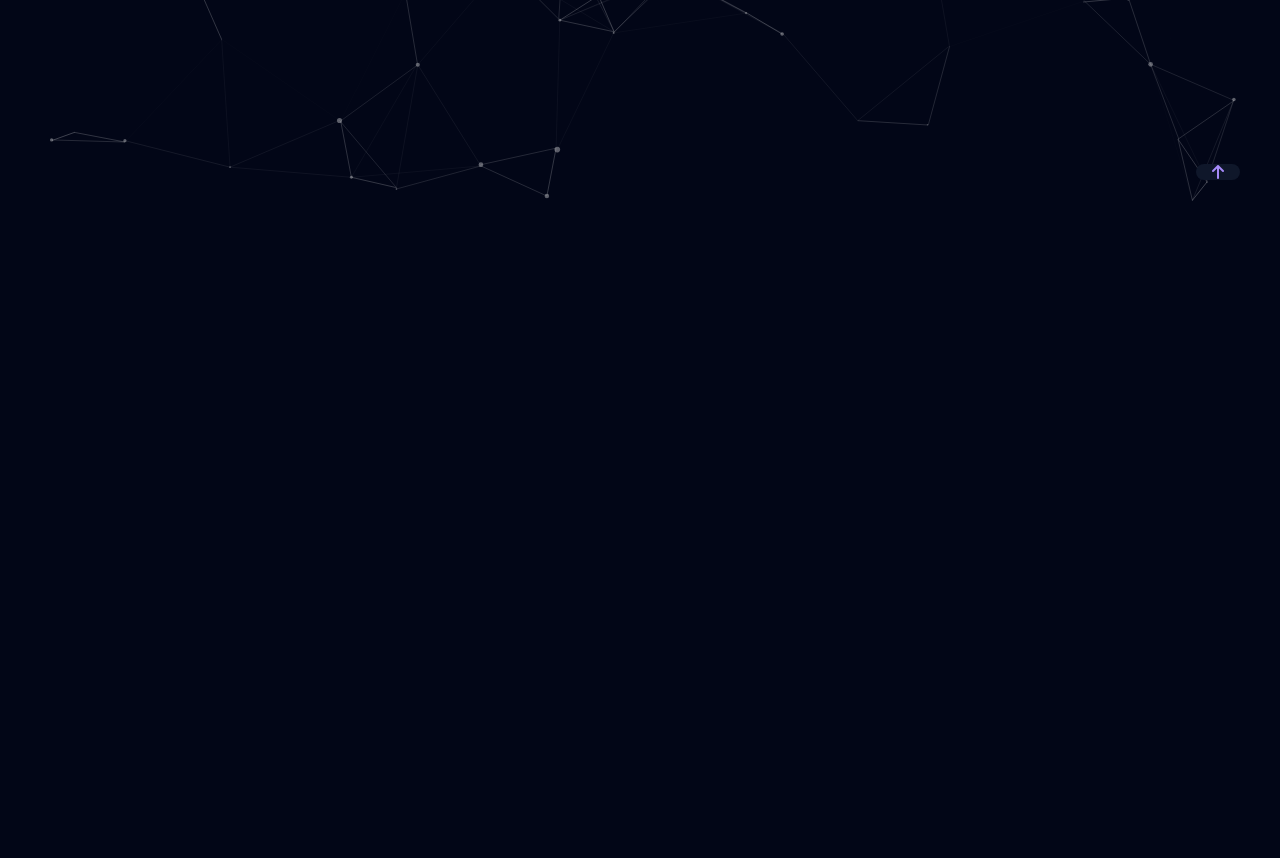
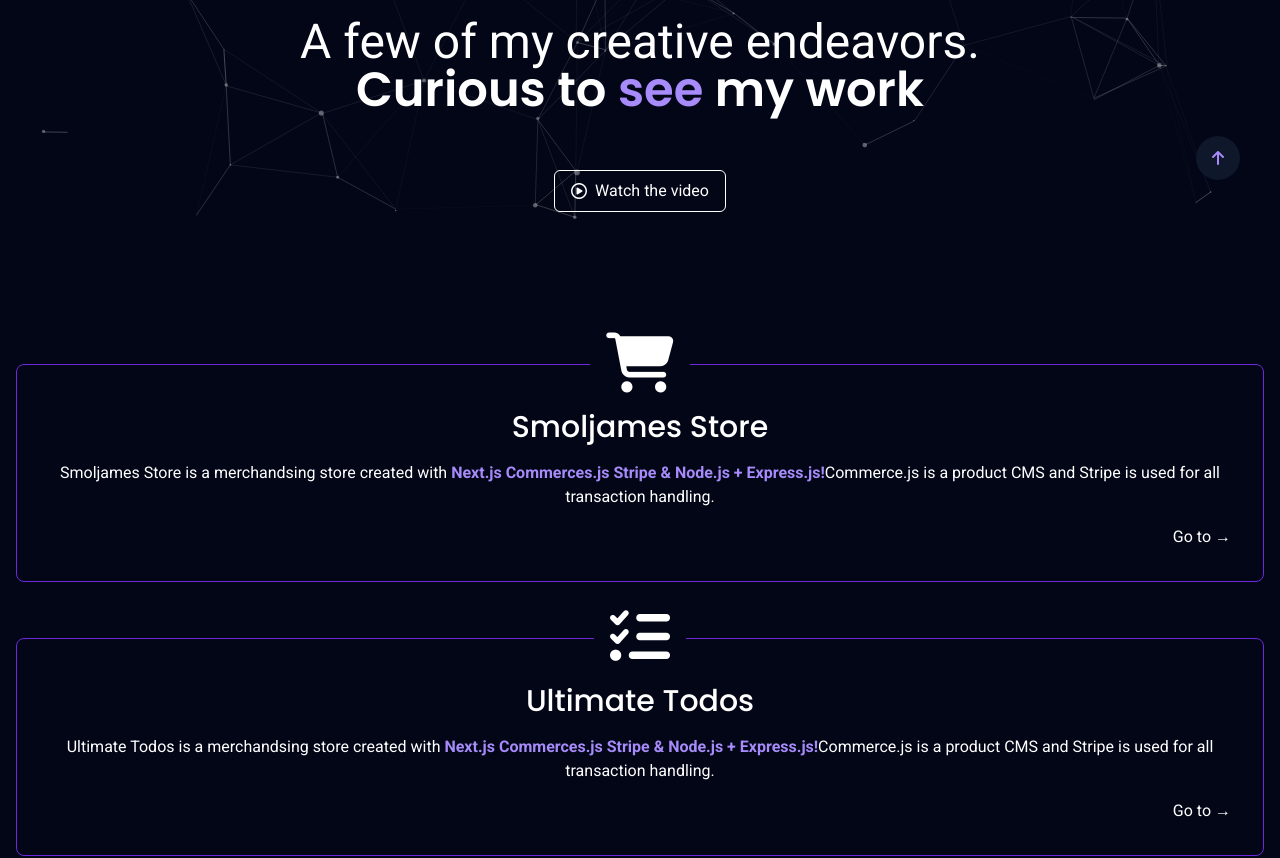
Before and after one commit to eyassud/my-amazingly-awesome-portifolio, a SvelteKit app: page / in a window 1280 px wide. Shown: the part 580-1438 px from the top of the page. Before the commit the page ends 800 px from the top, so only its background shows below. Built offline with nearby package versions, Linux system fonts and the light colour scheme.

Commit message:
Projects section completed

```diff
--- a/src/components/Main.svelte
+++ b/src/components/Main.svelte
@@ -1,4 +1,11 @@
-<script>
+<script lang="ts">
+  import Step from "./Step.svelte";
+
+  let steps: any[] = [
+    { name: "Smoljames Store", icon: "fa-solid fa-cart-shopping" },
+    { name: "Ultimate Todos", icon: "fa-solid fa-list-check" },
+    { name: "Pokedex", icon: "fa-solid fa-diagram-project" },
+  ];
 </script>
 
 <main class="flex flex-col flex-1 p-4">
@@ -30,7 +37,59 @@
       >
     </div>
     <div class="relative shadow-2xl grid place-items-center">
-        <img src={"images/me.jpg"} alt="Profile image" class="object-cover z-[2] max-h-[70vh]" />
+      <img
+        src={"images/me.jpg"}
+        alt="Dan Eyassu"
+        class="object-cover z-[2] max-h-[70vh]"
+      />
+    </div>
+  </section>
+
+  <section id="projects" class="py-20 lg:py-32 flex flex-col gap-24">
+    <div class="flex flex-col text-center">
+      <h6 class="text-lg sm:text-xl md:text-5xl">
+        A few of my creative endeavors.
+      </h6>
+      <h3 class="font-semibold text-3xl sm:text-4xl md:text-5xl">
+        Curious to <span class="poppins text-violet-400">see</span> my work
+      </h3>
+    </div>
+    <a
+      href="https://www.youtube.com/watch?v=-2UjwQzxvBQ"
+      target="_blank"
+      class="mx-auto px-4 py-2 rounded-md border border-solid border-white flex items-center gap-2 -mb-4 sm:-mb-0 -mt-10 hover:border-violet-700 duration-200"
+    >
+      <i class="fa-regular fa-circle-play"></i>
+      <p>Watch the video</p>
+    </a>
+    <div>
+      <Step step={steps[0]}>
+        <p>
+          Smoljames Store is a merchandsing store created with <strong
+            class="text-violet-400"
+            >Next.js Commerces.js Stripe & Node.js + Express.js!</strong
+          >Commerce.js is a product CMS and Stripe is used for all transaction
+          handling.
+        </p>
+      </Step>
+      <Step step={steps[1]}>
+        <p>
+          Ultimate Todos is a merchandsing store created with <strong
+            class="text-violet-400"
+            >Next.js Commerces.js Stripe & Node.js + Express.js!</strong
+          >Commerce.js is a product CMS and Stripe is used for all transaction
+          handling.
+        </p>
+      </Step>
+      <Step step={steps[2]}>
+        <p>
+          The Pokedex is a merchandsing store created with <strong
+            class="text-violet-400"
+            >Next.js Commerces.js Stripe & Node.js + Express.js!</strong
+          >Commerce.js is a product CMS and Stripe is used for all transaction
+          handling.
+        </p>
+      </Step>
     </div>
   </section>
 </main>
--- a/src/components/Step.svelte
+++ b/src/components/Step.svelte
@@ -0,0 +1,24 @@
+<script>
+  let { step, children } = $props();
+</script>
+
+<a
+  href={step.href}
+  target="_blank"
+  class="p-4 sm:p-6 md:p-8 flex flex-col gap-4 rounded-lg border border-solid border-violet-700 text-center group cursor-pointer hover:border-violet-400 duration-200 my-14"
+>
+  <div
+    class="bg-slate-950 grid place-items-center px-4 text-5xl md:text-6xl -mt-10 sm:-mt-12 md:-mt-14 lg:-mt-16 mx-auto duration-200"
+  >
+    <i class={step.icon}></i>
+  </div>
+  <h3 class="font-medium text-xl sm:text-2xl md:text-3xl">{step.name}</h3>
+  {@render children()}
+  <div class="flex flex-1 justify-between gap-4 items-center">
+    <div
+      class="ml-auto cursor-pointer hover:text-slate-950 duration-200 relative after:absolute after:top-0 after:h-0 after:right-full after:w-full after:bg-white after:h-full after:duration-200 hover:after:translate-x-full after:z-[-1] overflow-hidden"
+    >
+      <p class="relative z-4">Go to &rarr;</p>
+    </div>
+  </div>
+</a>
--- a/src/routes/+layout.svelte
+++ b/src/routes/+layout.svelte
@@ -4,7 +4,7 @@
   import Header from "../components/Header.svelte";
   let { children } = $props();
 
-  let y: number;
+  let y: number = 1;
   let innerHeight = 0;
   let innerWidth = 0;
 
@@ -14,23 +14,23 @@
 </script>
 
 <div
-  class="relative flex flex-col max-w-[1400px] mx-auto w-full text-sm sm:text-base min-h-screen"
+    class="container relative flex flex-col max-w-[1400px] mx-auto w-full text-sm sm:text-base min-h-screen"
 >
     <div
-    class={`fixed bottom-0 w-full duration-200 flex p-10 z-[10] ` +
-      `y > 0 ? ' opacity-full pointer-events-auto' : ' pointer-events-none opacity-0'`}
+        class={"fixed bottom-0 w-full duration-200 flex p-10 z-[10] " +
+            (y > 0
+                ? " opacity-full pointer-events-auto"
+                : " pointer-events-none opacity-0")}
     >
-    <button
-      aria-label="up"
+        <button aria-label="Go to top"
             onclick={goTop}
-      class="ml-auto rounded-full bg-slate-900 text-violet-400 px-3 sm:px-4 hover:bg-slate-800 cursor-pointer"
+            class="ml-auto rounded-full bg-slate-900 text-violet-400 px-3 sm:px-4 hover:bg-slate-800 cursor-pointer aspect-square grid place-items-center"
         >
-      <i class="fa-solid fa-arrow-up grid place-items-center aspect-square"></i>
+            <i class="fa-solid fa-arrow-up">
         </button>
     </div>
     <Header {y} />
     {@render children()}
     <Footer />
 </div>
-
 <svelte:window bind:scrollY={y} bind:innerHeight bind:innerWidth />
```
Lines whose indentation alone changed are shown as unchanged.
